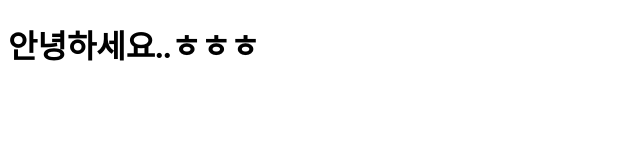
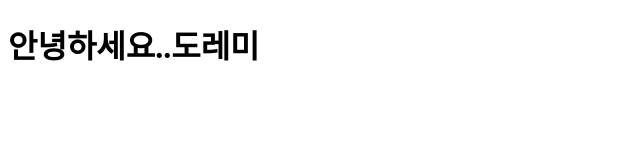
Before and after one commit to leemj8421/TRY, a plain HTML site: page INDEX.HTML in a window 1280 px wide. Shown: the full height of the page, 0-640 px from the left. Drawn offline with Linux system fonts and the light colour scheme.

Commit message:
Update INDEX.HTML

```diff
--- a/INDEX.HTML
+++ b/INDEX.HTML
@@ -6,6 +6,6 @@
     <title>Document</title>
 </head>
 <body>
-    <h1>안녕하세요..ㅎㅎㅎ</h1>
+    <h1>안녕하세요..도레미</h1>
 </body>
 </html>
```
